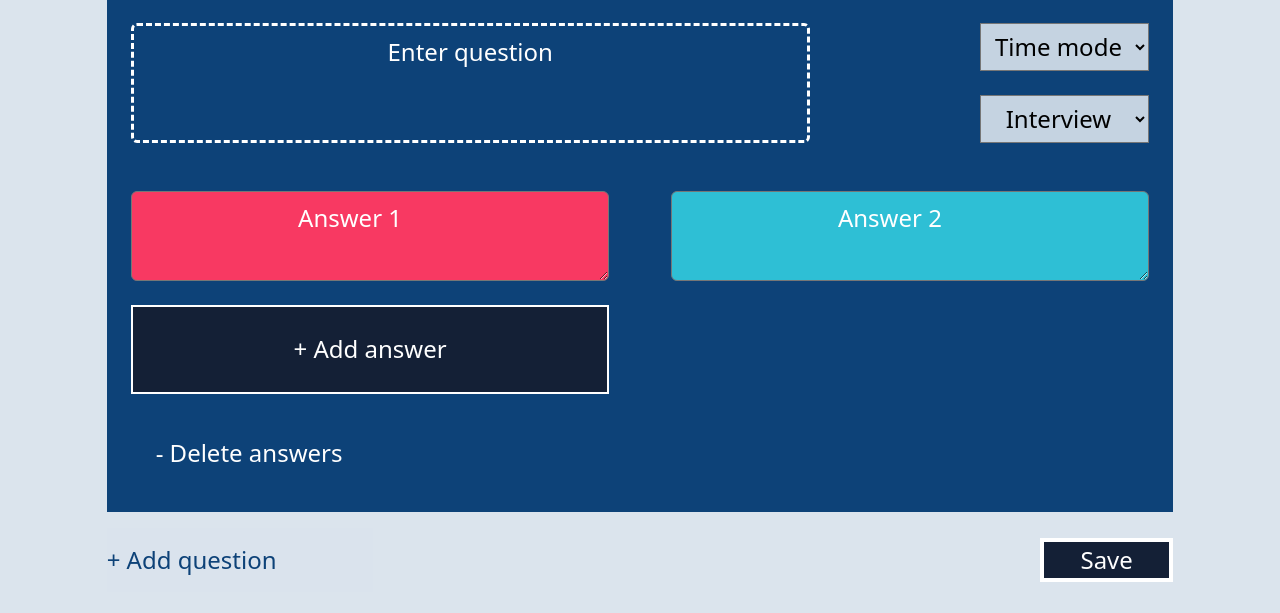
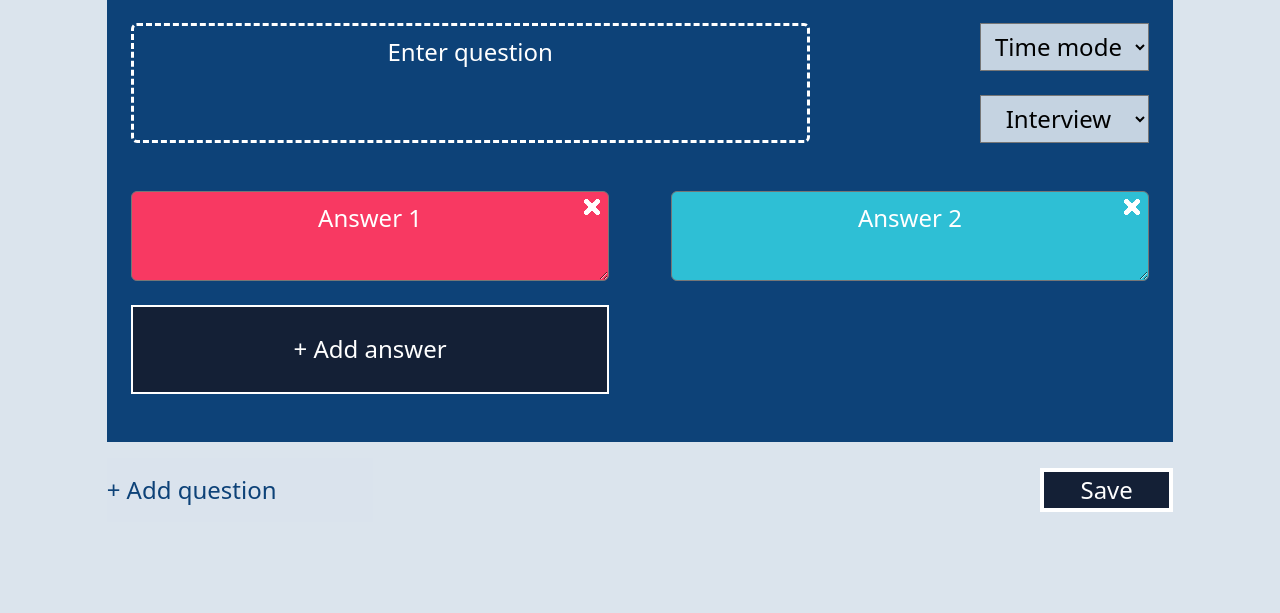
Before and after one commit to InnoSWP/Intaby, a Django app: template web-app/static/templates/page_of_create.html in a window 1280 px wide. Shown: the part 187-800 px from the top of the page. Run offline with Django 4.2, Linux system fonts and the light colour scheme; the template is opened without the code that fills it, so the values that code supplies are empty.

Commit message:
Add new script to delete answers

```diff
--- a/web-app/static/scripts/addAnswer.js
+++ b/web-app/static/scripts/addAnswer.js
@@ -10,18 +10,21 @@ addButton.addEventListener('click', function addAnswer() {
         var newAnswer = document.createElement('div')
         newAnswer.classList.add('answer_wrapper', 'd-flex', 'col-12', 'position-relative')
         var textField = document.createElement('textarea')
-        textField.classList.add('Answer_type', 'text-white', 'py-2', 'mb-2', 'pe-5', 'ps-2', 'mb-lg-4', 'col-12', 'rounded')
+        textField.classList.add('Answer_type', 'text-white', 'py-2', 'mb-2', 'px-5', 'mb-lg-4', 'col-12', 'rounded')
         textField.placeholder = "Answer " + clicks
+        var deleteButton = document.createElement('button')
+        deleteButton.classList.add('Delete_button', 'position-absolute', 'top-0', 'end-0', 'mt-2', 'p-2')
         newAnswer.append(textField)
+        newAnswer.append(deleteButton)
         if (answerDropList.options[answerDropList.selectedIndex].text === "Multiple answer") {
             let badge = document.createElement('button')
-            badge.classList.add('Badge', 'position-absolute', 'top-0', 'end-0', 'p-2', 'mt-2', 'me-2', 'border', 'border-light', 'rounded-2', 'border-5')
+            badge.classList.add('Badge', 'position-absolute', 'top-50', 'end-0', 'translate-middle-y', 'p-2', 'mt-2', 'me-2', 'border', 'border-light', 'rounded-2', 'border-5')
             badge.style.color = 'white'
             newAnswer.append(badge)
         }
         if (answerDropList.options[answerDropList.selectedIndex].text === "Single answer") {
             let badge = document.createElement('button')
-            badge.classList.add('Badge', 'position-absolute', 'top-0', 'end-0', 'p-2', 'mt-2', 'me-2', 'border', 'border-light', 'rounded-circle', 'border-5')
+            badge.classList.add('Badge', 'position-absolute', 'top-50', 'end-0', 'translate-middle-y', 'p-2', 'mt-2', 'me-2', 'border', 'border-light', 'rounded-circle', 'border-5')
             badge.style.color = 'white'
             newAnswer.append(badge)
         }
@@ -46,27 +49,28 @@ addButton.addEventListener('click', function addAnswer() {
             addButton.parentNode.removeChild(addButton)
         }
     }
-    addEvents()
+    addEventSelect()
+    addEventDelete()
 })
 
 // Delete answer
 
-var deleteButton = document.getElementsByClassName("delete_answer")
+// var deleteButton = document.getElementsByClassName("delete_answer")
 
-deleteButton[0].addEventListener('click', function DeleteAnswer() {
-    if (clicks === 6) {
-        wrapper[0].removeChild(wrapper[0].lastElementChild)
-        wrapper[0].append(addButton)
-        clicks -= 1
-    }
-    else if (clicks > 2) {
-        var storage = wrapper[0].lastElementChild
-        addButton.parentNode.removeChild(addButton)
-        wrapper[0].removeChild(wrapper[0].lastElementChild)
-        wrapper[0].append(storage)
-        clicks -= 1
-    }
-})
+// deleteButton[0].addEventListener('click', function DeleteAnswer() {
+//     if (clicks === 6) {
+//         wrapper[0].removeChild(wrapper[0].lastElementChild)
+//         wrapper[0].append(addButton)
+//         clicks -= 1
+//     }
+//     else if (clicks > 2) {
+//         var storage = wrapper[0].lastElementChild
+//         addButton.parentNode.removeChild(addButton)
+//         wrapper[0].removeChild(wrapper[0].lastElementChild)
+//         wrapper[0].append(storage)
+//         clicks -= 1
+//     }
+// })
 
 // Select type of answer
 
@@ -75,7 +79,7 @@ var singleQuestion = document.getElementById("singleAnswer")
 answerDropList.addEventListener('change', function ReceiveType() {
     var answerType = answerDropList.options[answerDropList.selectedIndex].text
     var answerButtons = document.getElementsByClassName('answer_wrapper')
-    console.log(answerButtons)
+    //console.log(answerButtons)
     switch (answerType) {
         case 'Multiple answer':
             clearSelectedAnswers()
@@ -85,7 +89,7 @@ answerDropList.addEventListener('change', function ReceiveType() {
             if (document.getElementsByClassName('Badge')[0] === undefined) {
                 for (let item of answerButtons) {
                     let badge = document.createElement('button')
-                    badge.classList.add('Badge', 'position-absolute', 'top-0', 'end-0', 'p-2', 'mt-2', 'me-2', 'border', 'border-light', 'rounded-2', 'border-5')
+                    badge.classList.add('Badge', 'position-absolute', 'top-50', 'end-0', 'translate-middle-y', 'p-2', 'mt-2', 'me-2', 'border', 'border-light', 'rounded-2', 'border-5')
                     badge.style.color = 'white'
                     item.append(badge)
                 }
@@ -104,7 +108,7 @@ answerDropList.addEventListener('change', function ReceiveType() {
             if (document.getElementsByClassName('Badge')[0] === undefined) {
                 for (let item of answerButtons) {
                     let badge = document.createElement('button')
-                    badge.classList.add('Badge', 'position-absolute', 'top-0', 'end-0', 'p-2', 'mt-2', 'me-2', 'border', 'border-light', 'rounded-circle', 'border-5')
+                    badge.classList.add('Badge', 'position-absolute', 'top-50', 'end-0', 'translate-middle-y', 'p-2', 'mt-2', 'me-2', 'border', 'border-light', 'rounded-circle', 'border-5')
                     badge.style.color = 'white'
                     item.append(badge)
                 }
@@ -127,7 +131,7 @@ answerDropList.addEventListener('change', function ReceiveType() {
             }
             break
     }
-    addEvents()
+    addEventSelect()
 })
 
 // Select answer
@@ -135,11 +139,12 @@ var badgesButtons
 var ifSelected = false
 var selectedAnswer
 
-function addEvents() {
+function addEventSelect() {
     badgesButtons = document.getElementsByClassName('Badge')
+
     for (let item of badgesButtons) {
         if (item.getAttribute('listener') !== 'true') {
-            item.setAttribute('listener', 'true');
+            item.setAttribute('listener', 'true')
             item.addEventListener('click', () => {
                 if (answerDropList.options[answerDropList.selectedIndex].text === "Multiple answer") {
                     item.parentNode.lastChild.classList.toggle('bg-dark')
@@ -163,6 +168,62 @@ function addEvents() {
     }
 }
 
+var answers
+
+function addEventDelete() {
+    answers = document.getElementsByClassName('answer_wrapper')
+    for (let item of answers) {
+        if (item.getAttribute('listener') !== 'true') {
+            item.setAttribute('listener', 'true')
+            let deleteButton = item.getElementsByClassName('Delete_button')
+            deleteButton[0].addEventListener('click', () => {
+                if (clicks === 6) {
+                    wrapper[0].append(addButton)
+                    deleteButton[0].parentNode.remove()
+                    clicks -= 1
+                    update()
+                }
+                else if (clicks > 2) {
+                    deletedN = Number((deleteButton[0].parentNode.firstChild.placeholder)[7])
+                    deleteButton[0].parentNode.remove()
+                    clicks -= 1
+                    update()
+                }
+            })
+        }
+    }
+}
+
+function update() {
+    answers = document.getElementsByClassName('answer_wrapper')
+    console.log(answers)
+    counter = 1
+    for (let item of answers) {
+        item.firstChild.placeholder = "Answer " + counter
+        if (counter === 1) {
+            item.firstChild.style.backgroundColor = "#F83962";
+        }
+        if (counter === 2) {
+            item.firstChild.style.backgroundColor = "#2EBFD5";
+        }
+        if (counter === 3) {
+            item.firstChild.style.backgroundColor = "#FF943B";
+        }
+        if (counter === 4) {
+            item.firstChild.style.backgroundColor = "#467CD3";
+        }
+        if (counter === 5) {
+            item.firstChild.style.backgroundColor = "#8AC600";
+        }
+        if (counter === 6) {
+            item.firstChild.style.backgroundColor = "#9D3FE1";
+        }
+        counter += 1
+    }
+
+}
+
+
 function clearSelectedAnswers() {
     badgesButtons = document.getElementsByClassName('Badge')
     ifSelected = false
@@ -170,7 +231,7 @@ function clearSelectedAnswers() {
         if (item.parentNode.lastChild.classList.contains('bg-dark')) {
             item.parentNode.lastChild.classList.toggle('bg-dark')
         }
-        if (item.parentNode.classList.contains('selected')){
+        if (item.parentNode.classList.contains('selected')) {
             item.parentNode.classList.remove('selected')
         }
     }
--- a/web-app/static/styles/style.css
+++ b/web-app/static/styles/style.css
@@ -1563,8 +1563,10 @@ textarea::-moz-placeholder {
 
 
 
-@media(min-width: 992px){
-    .add_answer_quiz, .answer_wrapper{
+@media(min-width: 992px) {
+
+    .add_answer_quiz,
+    .answer_wrapper {
         width: 47%;
     }
 }
@@ -1618,6 +1620,15 @@ textarea::-moz-placeholder {
     color: white;
 }
 
+.Delete_button {
+    margin-bottom: 6%;
+    margin-right: 2%;
+    background-image: url("../images/Cross_icon.png");
+    background-color: rgba(28,28,28,0);
+    border-style: none;
+}
+
+
 
 .add_qustion_button {
     height: 100%;
@@ -1637,11 +1648,11 @@ body::-webkit-scrollbar {
     width: 1em;
 }
 
-.Answer_add_wrapper{
+.Answer_add_wrapper {
     height: max-content;
 }
 
-.delete_answer{
+.delete_answer {
     font-size: x-large;
 }
 
--- a/web-app/static/templates/page_of_create.html
+++ b/web-app/static/templates/page_of_create.html
@@ -48,18 +48,16 @@
     </div>
     <!-- <button class="time_mode">Time mode</button> -->
     <div class="Answer_add_wrapper d-flex col-12 mt-5 flex-wrap justify-content-between">
-      <div class="answer_wrapper d-flex col-12 position-relative">
-        <textarea placeholder="Answer 1" class="Answer_type text-white py-2 mb-2 pe-5 ps-2 mb-lg-4 col-12 rounded"
-          style="background-color: #F83962;"></textarea>
-      </div>
-      <div class="answer_wrapper d-flex col-12 position-relative">
-        <textarea placeholder="Answer 2" class="Answer_type text-white py-2 mb-2 pe-5 ps-2 mb-lg-4 col-12 rounded"
-          style="background-color: #2EBFD5;"></textarea>
-      </div>
+      <div class="answer_wrapper d-flex col-12 position-relative"><textarea placeholder="Answer 1" class="Answer_type text-white py-2 mb-2 px-5 mb-lg-4 col-12 rounded"
+          style="background-color: #F83962;"></textarea><button
+          class="Delete_button position-absolute top-0 end-0 mt-2 p-2"></button></div>
+      <div class="answer_wrapper d-flex col-12 position-relative"><textarea placeholder="Answer 2" class="Answer_type text-white py-2 mb-2 px-5 mb-lg-4 col-12 rounded"
+          style="background-color: #2EBFD5;"></textarea><button
+          class="Delete_button position-absolute top-0 end-0 mt-2 p-2"></button></div>
       <button class="add_answer_quiz col-12 btn py-3 px-2 mb-2 mb-lg-4 text-white" id="add_button" type="button">+ Add
         answer</button>
     </div>
-    <button class="delete_answer btn py-3 px-4 text-white text-start">- Delete answers</button>
+    <!-- <button class="delete_answer btn py-3 px-4 text-white text-start">- Delete answers</button> -->
   </div>
 
   <div class="enter_below d-flex col-10 mt-3 offset-1 justify-content-between  align-items-center">
```
Also changed, not shown: web-app/static/images/Cross_icon.png (added).
